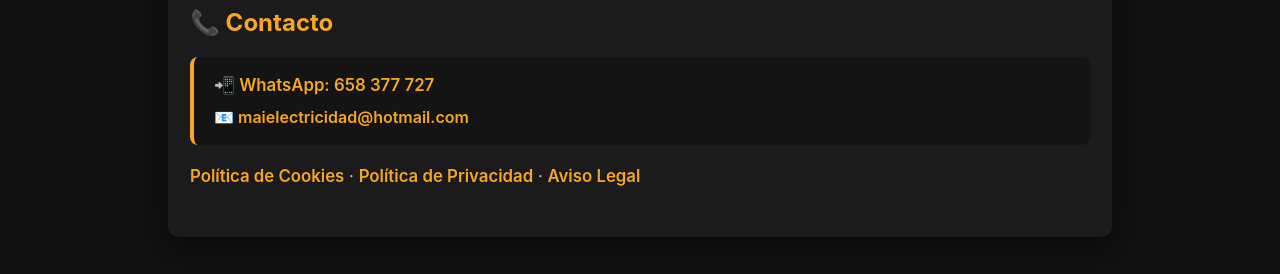
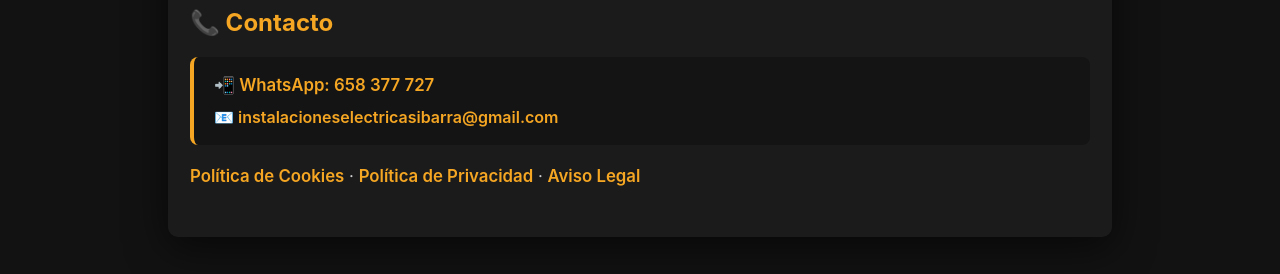
Before and after one commit to instalaciones-electricas-ibarra/Instalaciones-Electricas-Ibarra, a Jekyll site: the page built from index.md, in a window 1280 px wide. Shown: the part 1550-1824 px from the top of the page. Built offline with Jekyll 4.4.1, drawn with Linux system fonts in a browser that asks for light colours; our own code applies the rules of GitHub Pages for plain Markdown files.

Commit message:
Update index.md

```diff
--- a/index.md
+++ b/index.md
@@ -239,7 +239,7 @@ Servicio rápido, cercano y adaptado a normativa.
      color:#f5a623;
      text-decoration:none;
    ">
-  📧 maielectricidad@hotmail.com
+  📧 instalacioneselectricasibarra@gmail.com
 </a>
 
 </div>
```
